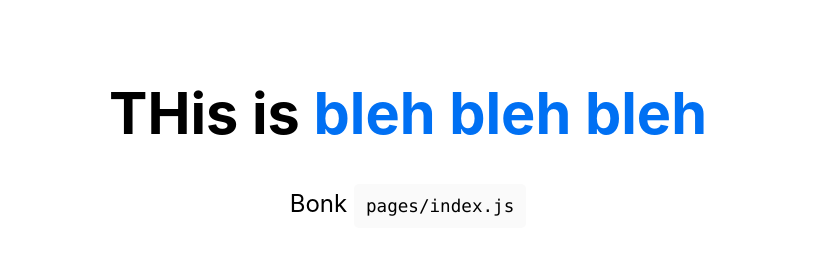
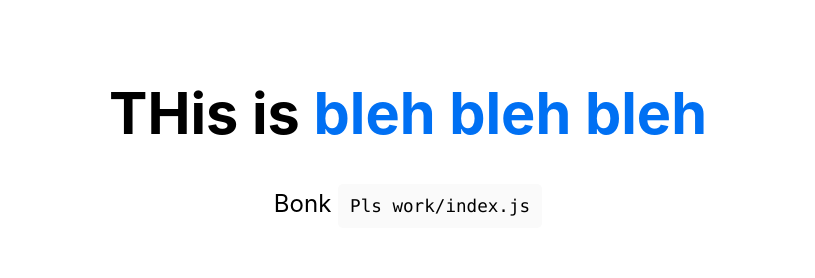
Before and after one commit to EzioPearce/github-actions-builder, a Next.js app in the folder nextjs-blog/: page / in a window 1280 px wide. Shown: the top 278 px of the page, without its empty margins (232-1047 px from the left). Built offline with nearby package versions, Linux system fonts and the light colour scheme.

Commit message:
fix: update text

```diff
--- a/nextjs-blog/pages/index.js
+++ b/nextjs-blog/pages/index.js
@@ -15,7 +15,7 @@ export default function Home() {
         </h1>
 
         <p className={styles.description}>
-          Bonk <code>pages/index.js</code>
+          Bonk <code>Pls work/index.js</code>
         </p>
 
         <div className={styles.grid}>
```
